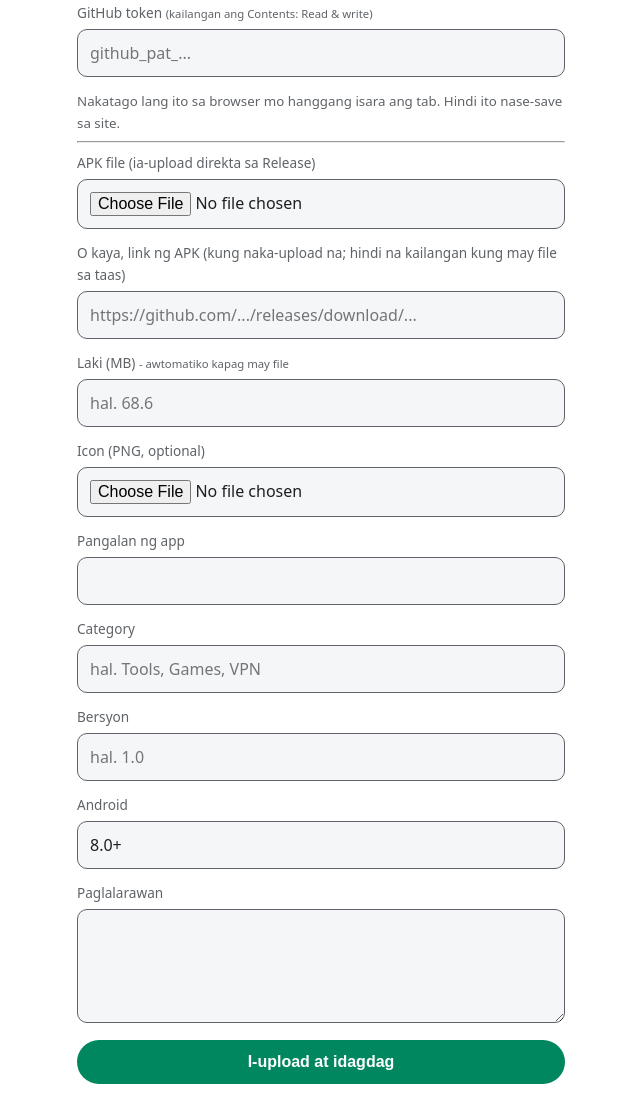
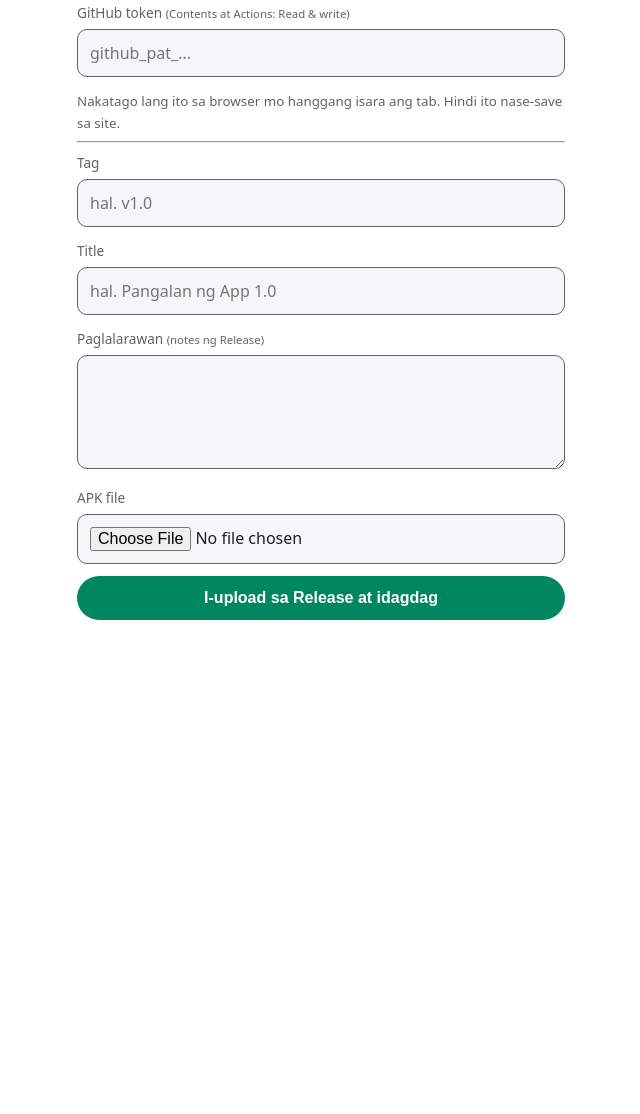
Before and after one commit to noelrubio143/MY-APPS-STORE, a plain HTML site: page admin.html in a window 1280 px wide. Shown: the part 88-1202 px from the top of the page, without its empty margins (319-959 px from the left). After the commit the page ends 800 px from the top, so only its background shows below. Drawn offline with Linux system fonts and the light colour scheme.

Commit message:
Update admin.html

```diff
--- a/admin.html
+++ b/admin.html
@@ -15,32 +15,28 @@ label{font-size:.85rem;color:var(--muted)}
 button{width:100%;background:var(--accent);color:#fff;border:0;border-radius:24px;padding:13px;font-weight:600;font-size:1rem}
 button:disabled{opacity:.5}
 #log{white-space:pre-wrap;font-size:.9rem;margin-top:14px;line-height:1.5}
+progress{width:100%;height:14px;margin-top:10px;display:none}
 small{color:var(--muted)}
-progress{width:100%;height:14px;margin-top:10px;display:none}
 </style>
 </head>
 <body>
 <h2>Admin: Magdagdag ng App</h2>
-<label>GitHub token <small>(kailangan ang Contents: Read &amp; write)</small></label>
+<label>GitHub token <small>(Contents at Actions: Read &amp; write)</small></label>
 <input id="tk" type="password" placeholder="github_pat_..." autocomplete="off">
 <small>Nakatago lang ito sa browser mo hanggang isara ang tab. Hindi ito nase-save sa site.</small>
 <hr>
-<label>APK file (ia-upload direkta sa Release)</label><input id="af" type="file" accept=".apk,application/vnd.android.package-archive">
-<label>O kaya, link ng APK (kung naka-upload na; hindi na kailangan kung may file sa taas)</label><input id="al" type="url" placeholder="https://github.com/.../releases/download/...">
-<label>Laki (MB) <small>- awtomatiko kapag may file</small></label><input id="sz" placeholder="hal. 68.6">
-<label>Icon (PNG, optional)</label><input id="ic" type="file" accept="image/*">
-<label>Pangalan ng app</label><input id="nm">
-<label>Category</label><input id="ct" placeholder="hal. Tools, Games, VPN">
-<label>Bersyon</label><input id="vr" placeholder="hal. 1.0">
-<label>Android</label><input id="an" value="8.0+">
-<label>Paglalarawan</label><textarea id="ds" rows="4"></textarea>
-<button id="go" onclick="run()">I-upload at idagdag</button>
+<label>Tag</label><input id="tg" placeholder="hal. v1.0">
+<label>Title</label><input id="tt" placeholder="hal. Pangalan ng App 1.0">
+<label>Paglalarawan <small>(notes ng Release)</small></label><textarea id="ds" rows="4"></textarea>
+<label>APK file</label><input id="af" type="file" accept=".apk,application/vnd.android.package-archive">
+<button id="go" onclick="run()">I-upload sa Release at idagdag</button>
 <progress id="pg" max="100" value="0"></progress>
 <div id="log"></div>
 <script>
 const REPO="noelrubio143/MY-APPS-STORE",$=i=>document.getElementById(i);
 $("tk").value=sessionStorage.getItem("tk")||"";
 const log=t=>$("log").textContent+=t+"\n";
+const sleep=ms=>new Promise(r=>setTimeout(r,ms));
 const b64=s=>btoa(unescape(encodeURIComponent(s)));
 const unb64=s=>decodeURIComponent(escape(atob(s.replace(/\n/g,""))));
 const fileB64=f=>new Promise(r=>{const x=new FileReader();x.onload=()=>r(x.result.split(",")[1]);x.readAsDataURL(f)});
@@ -50,83 +46,62 @@ async function gh(url,opt={}){
  if(!r.ok)throw new Error((j.message||r.status)+" ("+url.split("/").slice(3,7).join("/")+")");
  return j;
 }
-function uploadAsset(url,file,onp){
- return new Promise((res,rej)=>{
-  const x=new XMLHttpRequest();
-  x.open("POST",url);
-  x.setRequestHeader("Authorization","Bearer "+$("tk").value.trim());
-  x.setRequestHeader("Accept","application/vnd.github+json");
-  x.setRequestHeader("Content-Type","application/vnd.android.package-archive");
-  x.upload.onprogress=e=>{if(e.lengthComputable)onp(Math.round(e.loaded/e.total*100))};
-  x.onload=()=>{let j={};try{j=JSON.parse(x.responseText)}catch(e){}
-   x.status>=200&&x.status<300?res(j):rej(new Error((j.message||x.status)+" (upload APK)"))};
-  const t0=Date.now();let last=0;
-  x.upload.addEventListener("progress",e=>{if(e.lengthComputable)last=Math.round(e.loaded/e.total*100)});
-  x.onerror=()=>rej(new Error("Nabigo ang upload (network) sa "+last+"% matapos ang "+Math.round((Date.now()-t0)/1000)+"s"));
-  x.ontimeout=()=>rej(new Error("Nag-timeout ang upload sa "+last+"%"));
-  x.send(file);
- });
+async function putChunk(api,branch,n,blob){
+ const path=`chunks/part-${String(n).padStart(4,"0")}`;
+ for(let t=1;t<=3;t++){
+  try{
+   return await gh(`${api}/contents/${path}`,{method:"PUT",body:JSON.stringify({message:"part "+n,content:await fileB64(blob),branch})});
+  }catch(e){if(t==3)throw e;await sleep(1500*t)}
+ }
 }
 async function run(){
- const tk=$("tk").value.trim(),name=$("nm").value.trim(),ver=$("vr").value.trim();
- let al=$("al").value.trim();
+ const tk=$("tk").value.trim();
  const af=$("af").files[0];
- if(!tk||(!al&&!af)||!name||!ver){alert("Kailangan: token, APK file (o link), pangalan, at bersyon.");return}
+ let apk="",sizeMB="";
+ const tag=$("tg").value.trim(),title=$("tt").value.trim();
+ if(!tk||!tag||!title||!af){alert("Kailangan: token, tag, title, at APK file.");return}
+ const name=title,ver=tag;
  sessionStorage.setItem("tk",tk);
  $("go").disabled=true;$("log").textContent="";
+ const pg=$("pg");
  try{
-  const slug=name.toLowerCase().replace(/[^a-z0-9]+/g,"");
-  const tag=slug+"-"+ver;
-  let apk=al,sizeMB=$("sz").value.trim();
+  const fname=tag.replace(/[^A-Za-z0-9._-]+/g,"-")+".apk";
+  const api=`https://api.github.com/repos/${REPO}`;
   if(af){
    sizeMB=(af.size/1048576).toFixed(1);
-   const api=`https://api.github.com/repos/${REPO}`;
-   log("1/4 Gumagawa ng Release "+tag+"...");
-   let rel;
-   try{
-    rel=await gh(`${api}/releases`,{method:"POST",body:JSON.stringify({tag_name:tag,name:name+" "+ver,body:$("ds").value.trim(),draft:false,prerelease:false})});
-   }catch(e){
-    rel=await gh(`${api}/releases/tags/${encodeURIComponent(tag)}`);
-    log("   (Meron nang Release na ito, gagamitin na lang)");
+   const base=(await gh(api)).default_branch;
+   let oldId=0;
+   try{const r=await gh(`${api}/releases/tags/${encodeURIComponent(tag)}`);const o=(r.assets||[]).find(a=>a.name===fname);if(o)oldId=o.id}catch(e){}
+   log("1/4 Inihahanda ang pag-upload ("+sizeMB+" MB)...");
+   const sha=(await gh(`${api}/git/ref/heads/${base}`)).object.sha;
+   const branch="upload-"+tag.replace(/[^A-Za-z0-9._-]+/g,"-")+"-"+Date.now();
+   await gh(`${api}/git/refs`,{method:"POST",body:JSON.stringify({ref:"refs/heads/"+branch,sha})});
+   const CH=6*1048576,total=Math.ceil(af.size/CH);
+   pg.style.display="block";pg.value=0;
+   for(let i=0;i<total;i++){
+    log("2/4 Piraso "+(i+1)+" sa "+total+"...");
+    await putChunk(api,branch,i+1,af.slice(i*CH,(i+1)*CH));
+    pg.value=Math.round((i+1)/total*100);
    }
-   const fname=slug+"-"+ver+".apk";
-   const old=(rel.assets||[]).find(a=>a.name===fname);
-   if(old)await gh(`${api}/releases/assets/${old.id}`,{method:"DELETE"});
-   log("2/4 Ina-upload ang APK ("+sizeMB+" MB)...");
-   const pg=$("pg");pg.style.display="block";pg.value=0;
-   const upUrl=rel.upload_url.replace(/\{.*$/,"")+"?name="+encodeURIComponent(fname);
-   let up,lastErr;
-   for(let t=1;t<=3&&!up;t++){
-    try{
-     if(t>1){
-      log("   Subukan ulit ("+t+"/3)...");
-      const cur2=await gh(`${api}/releases/${rel.id}`);
-      const part=(cur2.assets||[]).find(a=>a.name===fname);
-      if(part)await gh(`${api}/releases/assets/${part.id}`,{method:"DELETE"});
-     }
-     pg.value=0;
-     up=await uploadAsset(upUrl,af,v=>pg.value=v);
-    }catch(e){lastErr=e;log("   "+e.message)}
+   pg.style.display="none";
+   log("3/4 Ipinapasok sa Release (GitHub Actions)...");
+   await gh(`${api}/actions/workflows/release-upload.yml/dispatches`,{method:"POST",body:JSON.stringify({ref:base,inputs:{tag,title,notes:$("ds").value.trim(),branch,filename:fname}})});
+   let a=null;
+   for(let i=0;i<120&&!a;i++){
+    await sleep(5000);
+    try{const r=await gh(`${api}/releases/tags/${encodeURIComponent(tag)}`);const f=(r.assets||[]).find(x=>x.name===fname&&x.id!==oldId);if(f)a=f}catch(e){}
    }
-   if(!up)throw new Error("Hindi na-upload ang APK. Ginawa na ang Release '"+tag+"' sa GitHub; puwede mong i-upload ang APK doon mano-mano, tapos i-paste ang link sa field ng link at pindutin ulit ang button.");
-   pg.style.display="none";
-   apk=up.browser_download_url;
-  }
-  let icon="";
-  const ic=$("ic").files[0];
-  if(ic){
-   log("3/4 Ina-upload ang icon...");
-   icon="icons/"+slug+".png";
-   let sha;try{sha=(await gh(`https://api.github.com/repos/${REPO}/contents/${icon}`)).sha}catch(e){}
-   await gh(`https://api.github.com/repos/${REPO}/contents/${icon}`,{method:"PUT",body:JSON.stringify({message:"icon "+name,content:await fileB64(ic),sha})});
+   if(!a)throw new Error("Hindi pa lumalabas ang APK sa Release. Tingnan ang Actions tab ng repo para sa error, tapos pindutin ulit ang button.");
+   apk=a.browser_download_url;
+   log("   Nasa Release na: "+a.name);
   }
   log("4/4 Dinadagdag sa listahan...");
-  const cur=await gh(`https://api.github.com/repos/${REPO}/contents/apps.json`);
+  const cur=await gh(`${api}/contents/apps.json`);
   const list=JSON.parse(unb64(cur.content));
-  const entry={name,cat:$("ct").value.trim()||"Iba pa",icon,version:ver,size:(sizeMB||"?")+" MB",android:$("an").value.trim(),desc:$("ds").value.trim(),shots:[],apk};
+  const entry={name,cat:"Iba pa",icon:"",version:ver,size:(sizeMB||"?")+" MB",android:"",desc:$("ds").value.trim(),shots:[],apk};
   const i=list.findIndex(a=>a.name.toLowerCase()==name.toLowerCase());
-  if(i>=0)list[i]=entry;else list.push(entry);
-  await gh(`https://api.github.com/repos/${REPO}/contents/apps.json`,{method:"PUT",body:JSON.stringify({message:"add "+name,content:b64(JSON.stringify(list,null,1)),sha:cur.sha})});
+  if(i>=0){const o=list[i];entry.cat=o.cat||entry.cat;entry.icon=o.icon||"";entry.android=o.android||"";entry.shots=o.shots||[]; list[i]=entry}else list.push(entry);
+  await gh(`${api}/contents/apps.json`,{method:"PUT",body:JSON.stringify({message:"add "+name,content:b64(JSON.stringify(list,null,1)),sha:cur.sha})});
   log("\nTapos na! Lalabas ang app sa site pagkatapos ng 1-2 minuto.");
  }catch(e){log("\nMay mali: "+e.message)}
  $("go").disabled=false;$("pg").style.display="none";
```
